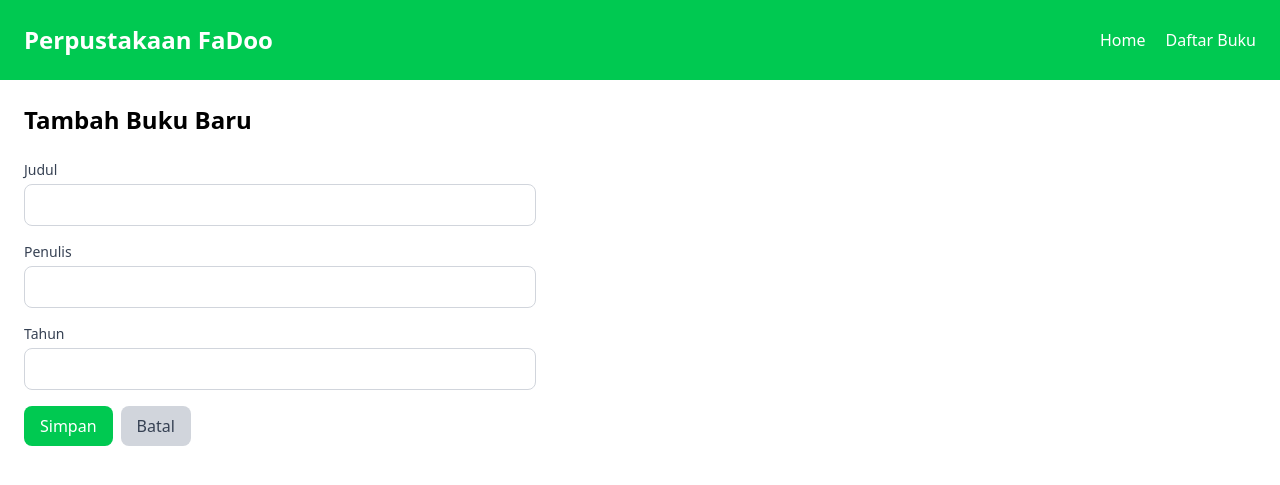
After one commit to kangfadho/wpu-course, a Laravel app: page /buku/create in a window 1280 px wide. The commit adds this page. Shown: the top 485 px of the page. Run offline with Laravel 12, Linux system fonts and the light colour scheme; style sheets or scripts are compiled from the project's sources.

Commit message:
saya meneruskan latihan saya

```diff
--- a/app/Http/Controllers/BukuController.php
+++ b/app/Http/Controllers/BukuController.php
@@ -2,33 +2,72 @@
 
 namespace App\Http\Controllers;
 
-use Illuminate\Http\Request;
+use App\Models\Buku;
+use App\Http\Requests\StoreBukuRequest;
+use App\Http\Requests\UpdateBukuRequest;
 
 class BukuController extends Controller
 {
+    /**
+     * Menampilkan daftar semua buku.
+     */
     public function index()
     {
         $namaAplikasi = 'Perpustakaan FaDoo';
+        $buku = Buku::latest()->get();
 
-
-        $buku =[
-            [
-                'judul' => 'Laskar Pelangi',
-                'penulis' => 'Andrean Hirata',
-                'tahun' => 2005,
-            ],
-            [
-                'judul' => 'Bumi',
-                'penulis' => 'Tere LiYe',
-                'tahun' => 2009,
-            ],
-            [
-                'judul' => 'Negeri 5 Menara',
-                'penulis' => 'Ahmad Fuadi',
-                'tahun' => 2009,
-            ],
-        ];
-        return view('buku', compact('namaAplikasi', 'buku'));
+        return view('buku.index', compact('namaAplikasi', 'buku'));
     }
 
+    /**
+     * Menampilkan form tambah buku.
+     */
+    public function create()
+    {
+        return view('buku.create');
+    }
+
+    /**
+     * Menyimpan buku baru ke database.
+     */
+    public function store(StoreBukuRequest $request)
+    {
+        Buku::create($request->validated());
+
+        session()->flash('success', 'Data buku berhasil ditambahkan!');
+
+        return redirect()->route('buku.index');
+    }
+
+    /**
+     * Menampilkan form edit buku.
+     */
+    public function edit(Buku $buku)
+    {
+        return view('buku.edit', compact('buku'));
+    }
+
+    /**
+     * Mengupdate data buku di database.
+     */
+    public function update(UpdateBukuRequest $request, Buku $buku)
+    {
+        $buku->update($request->validated());
+
+        session()->flash('success', 'Data buku berhasil diupdate!');
+
+        return redirect()->route('buku.index');
+    }
+
+    /**
+     * Menghapus buku dari database.
+     */
+    public function destroy(Buku $buku)
+    {
+        $buku->delete();
+
+        session()->flash('success', 'Data buku berhasil dihapus!');
+
+        return redirect()->route('buku.index');
+    }
 }
--- /dev/null
+++ b/resources/views/buku/create.blade.php
@@ -0,0 +1,47 @@
+@extends('layouts.app')
+
+@section('content')
+    <div class="max-w-lg">
+        <h2 class="text-2xl font-bold mb-6">Tambah Buku Baru</h2>
+
+        <form action="{{ route('buku.store') }}" method="POST">
+            @csrf
+
+            <div class="mb-4">
+                <label for="judul" class="block text-sm font-medium text-gray-700 mb-1">Judul</label>
+                <input type="text" name="judul" id="judul" value="{{ old('judul') }}"
+                    class="w-full border border-gray-300 rounded-lg px-3 py-2 focus:outline-none focus:ring-2 focus:ring-green-500">
+                @error('judul')
+                    <p class="text-red-500 text-sm mt-1">{{ $message }}</p>
+                @enderror
+            </div>
+
+            <div class="mb-4">
+                <label for="penulis" class="block text-sm font-medium text-gray-700 mb-1">Penulis</label>
+                <input type="text" name="penulis" id="penulis" value="{{ old('penulis') }}"
+                    class="w-full border border-gray-300 rounded-lg px-3 py-2 focus:outline-none focus:ring-2 focus:ring-green-500">
+                @error('penulis')
+                    <p class="text-red-500 text-sm mt-1">{{ $message }}</p>
+                @enderror
+            </div>
+
+            <div class="mb-4">
+                <label for="tahun" class="block text-sm font-medium text-gray-700 mb-1">Tahun</label>
+                <input type="text" name="tahun" id="tahun" value="{{ old('tahun') }}"
+                    class="w-full border border-gray-300 rounded-lg px-3 py-2 focus:outline-none focus:ring-2 focus:ring-green-500">
+                @error('tahun')
+                    <p class="text-red-500 text-sm mt-1">{{ $message }}</p>
+                @enderror
+            </div>
+
+            <div class="flex gap-2">
+                <button type="submit" class="bg-green-500 hover:bg-green-600 text-white px-4 py-2 rounded-lg">
+                    Simpan
+                </button>
+                <a href="{{ route('buku.index') }}" class="bg-gray-300 hover:bg-gray-400 text-gray-700 px-4 py-2 rounded-lg">
+                    Batal
+                </a>
+            </div>
+        </form>
+    </div>
+@endsection
--- a/resources/views/layouts/app.blade.php
+++ b/resources/views/layouts/app.blade.php
@@ -8,8 +8,12 @@
     @vite(['resources/css/app.css', 'resources/js/app.js'])
 </head>
 <body>
-    <header class="bg-green-500 text-white p-6">
-        <h1 class="text-2xl font-bold">Perpustakaan FaDoo</h1>
+    <header class="bg-green-500 text-white p-6 flex justify-between items-center">
+        <h1 class="text-2xl font-bold"><a href="{{ url('/') }}">Perpustakaan FaDoo</a></h1>
+        <nav class="space-x-4">
+            <a href="{{ url('/') }}" class="hover:underline font-medium">Home</a>
+            <a href="{{ route('buku.index') }}" class="hover:underline font-medium">Daftar Buku</a>
+        </nav>
     </header>
 
     <main class="p-6">
--- a/routes/web.php
+++ b/routes/web.php
@@ -1,6 +1,7 @@
-<!-- lokasi file : /routes/web.php -->
+
 
 <?php
+// lokasi file : /routes/web.php
 
 use Illuminate\Support\Facades\Route;
 use App\Http\Controllers\BukuController;
@@ -9,5 +10,4 @@ Route::get('/', function () {
     return view('home');
 });
 
-
-Route::get('/buku', [BukuController::class, 'index']);
+Route::resource('buku', BukuController::class)->except('show');
```
Also changed, not shown: app/Http/Requests/StoreBukuRequest.php (added, +28 -0 lines), app/Http/Requests/UpdateBukuRequest.php (added, +28 -0 lines), app/Models/Buku.php (added, +12 -0 lines), resources/views/buku.blade.php (deleted, +0 -14 lines), resources/views/buku/edit.blade.php (added, +48 -0 lines), resources/views/buku/index.blade.php (added, +43 -0 lines), resources/views/components/book-card.blade.php (+5 -4 lines), database/migrations/2026_11_21_073058_create_bukus_table.php (added).
